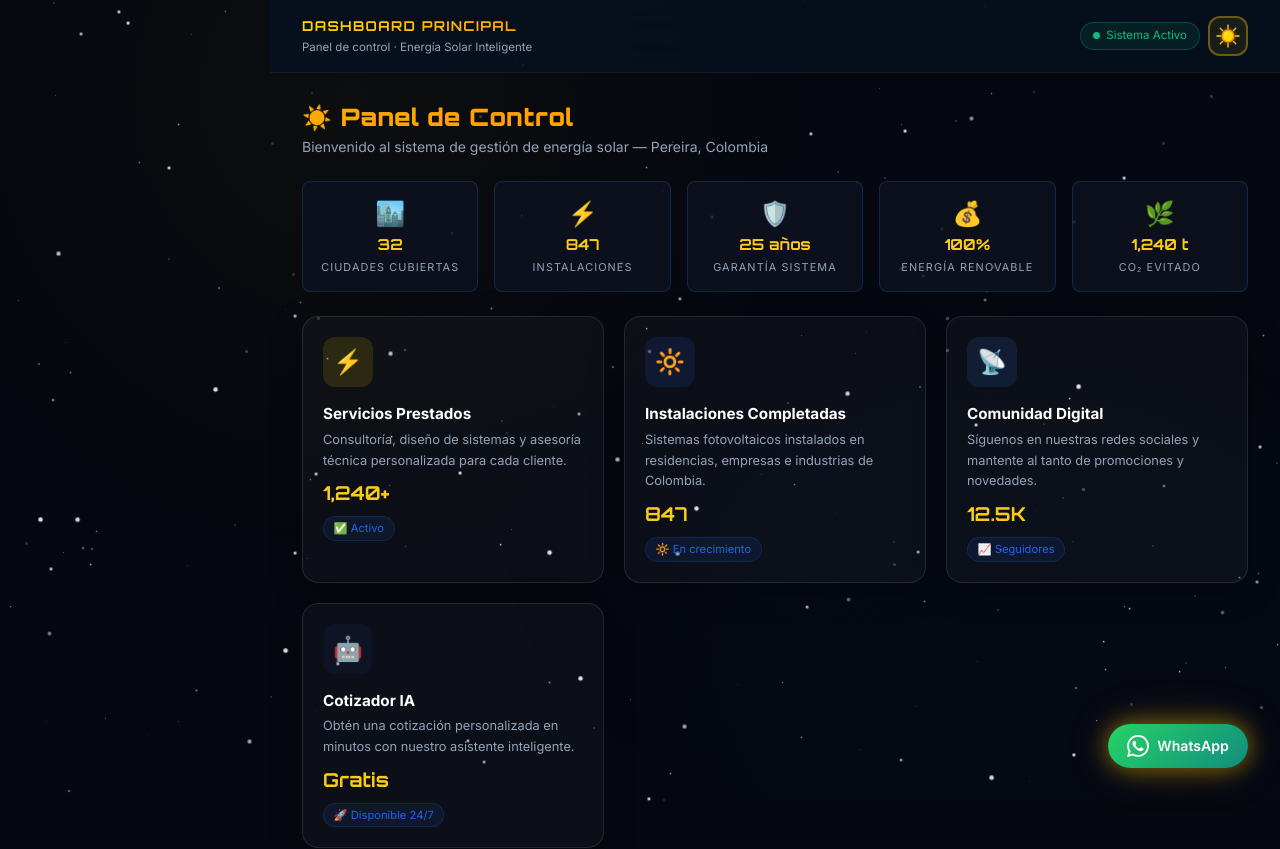
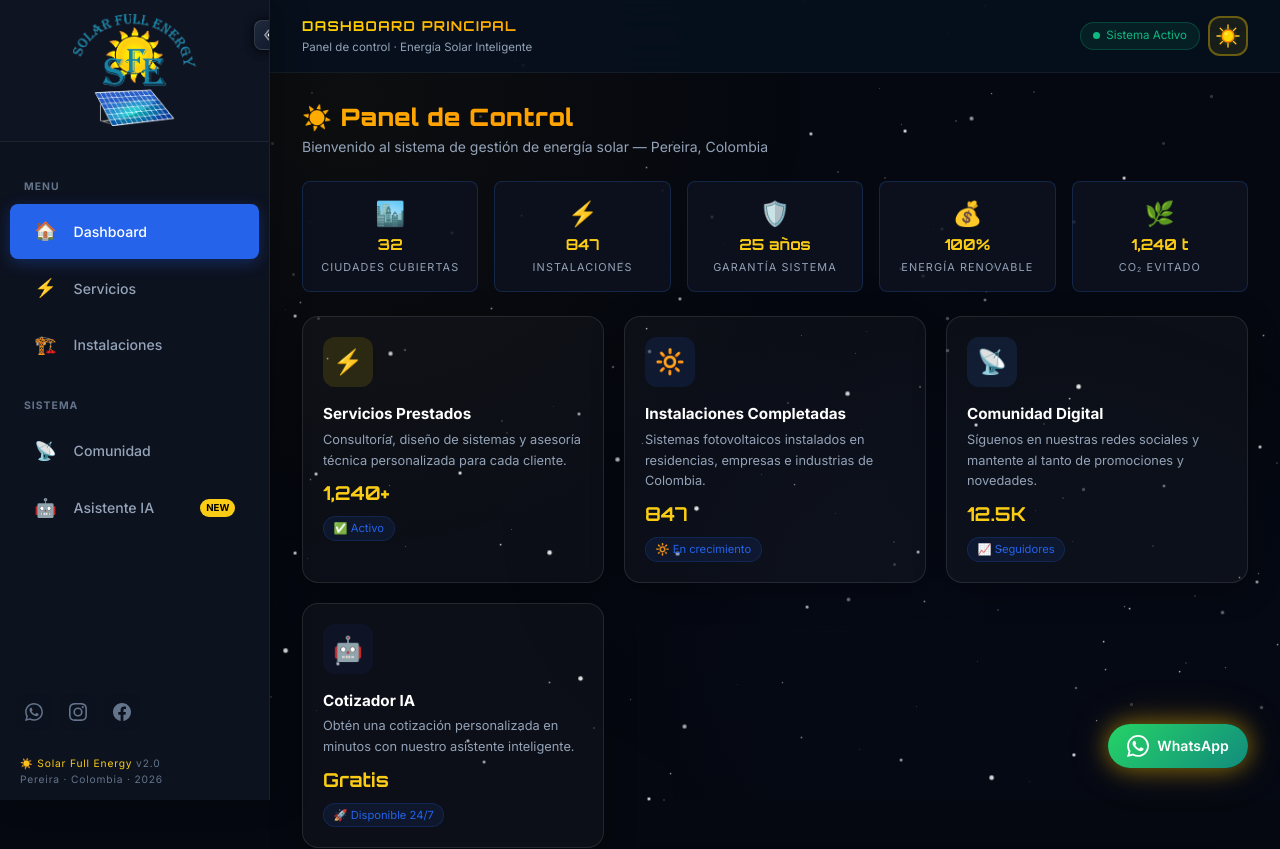
Before and after one commit to DavidAlvarez1998/Solar-full-energy, a React (Vite) app: page /#dashboard in a window 1280 px wide. Shown: the top 849 px of the page. Built offline with nearby package versions, Linux system fonts and the light colour scheme.

Commit message:
prueba netyfly 3

```diff
--- a/src/App.tsx
+++ b/src/App.tsx
@@ -2,7 +2,7 @@ import { useState, useCallback, useEffect, useRef } from 'react';
 import type { SectionId } from './types';
 import { useSidebar } from './hooks/useSidebar';
 import AuroraBg from './components/layout/AuroraBg';
-// import Sidebar from './components/layout/Sidebar';
+import Sidebar from './components/layout/Sidebar';
 import Topbar from './components/layout/Topbar';
 import WhatsAppFAB from './components/layout/WhatsAppFAB';
 import Dashboard from './components/sections/Dashboard';
@@ -78,7 +78,7 @@ const App = () => {
         />
       </div>
 
-      {/* <Sidebar
+      <Sidebar
         activeSection={activeSection}
         collapsed={collapsed}
         isMobile={isMobile}
@@ -86,7 +86,7 @@ const App = () => {
         onNavigate={navigate}
         onToggle={toggle}
         onClose={closeMobile}
-      /> */}
+      />
 
 
       <div
```
